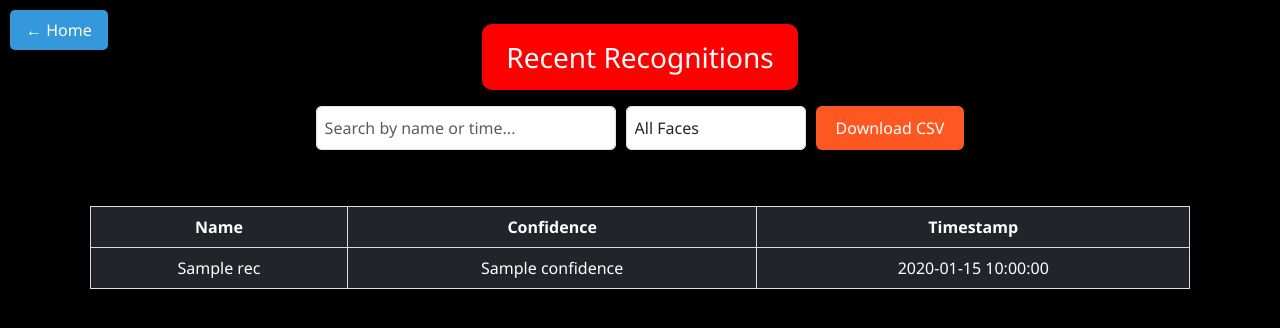
After one commit to K-P-Odoo/Sentron, a Flask app: template templates/recent.html in a window 1280 px wide. The commit adds this page. Shown: the top 328 px of the page. Run offline with Flask 3, Linux system fonts and the light colour scheme; the template is opened without the code that fills it: most values are stand-ins (such as "Sample title", 1, 10 or a date in 2020).

Commit message:
Added recent recognitios page and integrated FR onto the webpage

```diff
--- a/templates/home.html
+++ b/templates/home.html
@@ -9,6 +9,7 @@
         <h1 class="heading">📹 Live Feed - Sentron</h1>
         <img src="{{ url_for('video_feed') }}" class="video-feed mt-3 mb-3">
         <button class="btn capture-btn">Capture Snapshot</button> <!-- Unique class -->
+
         <div class="d-flex justify-content-center mt-4 gap-3"> <!-- Added gap-3 for spacing -->
             <div class="button-box">
                 <a href="{{ url_for('threats') }}">
@@ -18,6 +19,11 @@
             <div class="button-box">
                 <a href="{{ url_for('snapshots') }}">
                     <button class="btn">📸 View Snapshots</button>
+                </a>
+            </div>
+            <div class="button-box">
+                <a href="{{ url_for('recent') }}">
+                    <button class="btn">🧠 Recent Recognitions</button>
                 </a>
             </div>
             <div class="button-box">
--- /dev/null
+++ b/templates/recent.html
@@ -0,0 +1,85 @@
+<!DOCTYPE html>
+<html lang="en">
+<head>
+    <meta charset="UTF-8">
+    <title>Recent Recognitions</title>
+    <link rel="stylesheet" href="{{ url_for('static', filename='style.css') }}">
+    <script>
+        // Live search and filter logic
+        function filterTable() {
+            const search = document.getElementById("searchInput").value.toLowerCase();
+            const filter = document.getElementById("faceFilter").value;
+            const rows = document.querySelectorAll("tbody tr");
+
+            rows.forEach(row => {
+                const name = row.cells[0].textContent.toLowerCase();
+                const matchesSearch = name.includes(search) || row.textContent.toLowerCase().includes(search);
+                const isUnknown = name === "unknown";
+                const show = (
+                    (filter === "all") ||
+                    (filter === "known" && !isUnknown) ||
+                    (filter === "unknown" && isUnknown)
+                );
+
+                row.style.display = (matchesSearch && show) ? "" : "none";
+            });
+        }
+    </script>
+</head>
+<body>
+
+    <!-- Page Heading -->
+    <div class="mt-4">
+        <div class="heading">Recent Recognitions</div>
+    </div>
+
+    <!-- Navigation -->
+    <div class="nav-buttons">
+        <a href="{{ url_for('home') }}">
+            <button class="nav-back-btn">← Home</button>
+        </a>
+    </div>
+
+    <!-- Search, Filter, Download -->
+    <div class="d-flex mt-3">
+        <input type="text" id="searchInput" class="form-control" onkeyup="filterTable()" placeholder="Search by name or time..." style="width: 300px; border-radius: 5px; padding: 8px;">
+
+        <select id="faceFilter" class="form-control" onchange="filterTable()" style="width: 180px; border-radius: 5px; padding: 8px;">
+            <option value="all">All Faces</option>
+            <option value="known">Known Only</option>
+            <option value="unknown">Unknown Only</option>
+        </select>
+
+        <a href="{{ url_for('download_csv') }}" download>
+            <button class="btn">Download CSV</button>
+        </a>
+    </div>
+
+    <!-- Recognition Table -->
+    <div class="container mt-3">
+        {% if recognitions %}
+        <table class="table table-dark table-hover">
+            <thead>
+                <tr>
+                    <th scope="col">Name</th>
+                    <th scope="col">Confidence</th>
+                    <th scope="col">Timestamp</th>
+                </tr>
+            </thead>
+            <tbody>
+                {% for rec in recognitions %}
+                <tr>
+                    <td>{{ rec.name }}</td>
+                    <td>{{ rec.confidence }}</td>
+                    <td>{{ rec.time }}</td>
+                </tr>
+                {% endfor %}
+            </tbody>
+        </table>
+        {% else %}
+            <h3 class="text-center mt-4">No recent recognitions found.</h3>
+        {% endif %}
+    </div>
+
+</body>
+</html>
```
Also changed, not shown: Recognition.py (+112 -40 lines), static/snapshots/threat_unknown_20250626_104342.jpg (added), static/snapshots/threat_unknown_20250626_105539.jpg (added).
